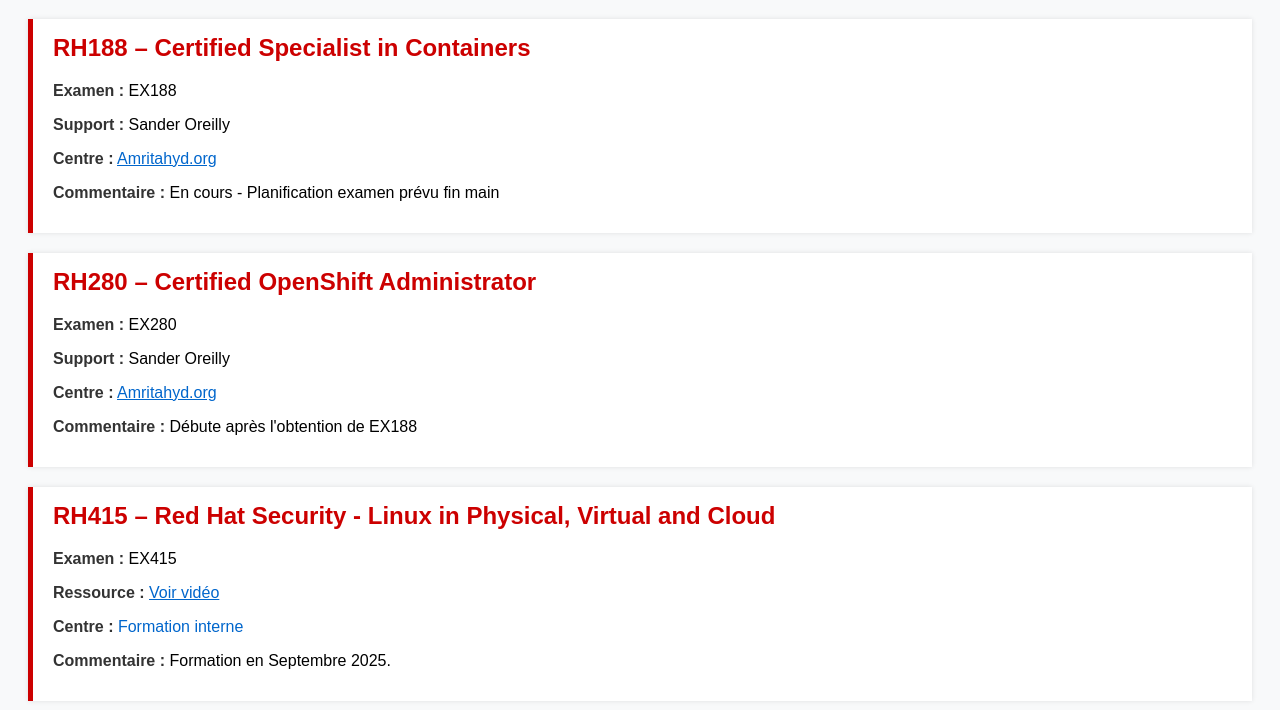
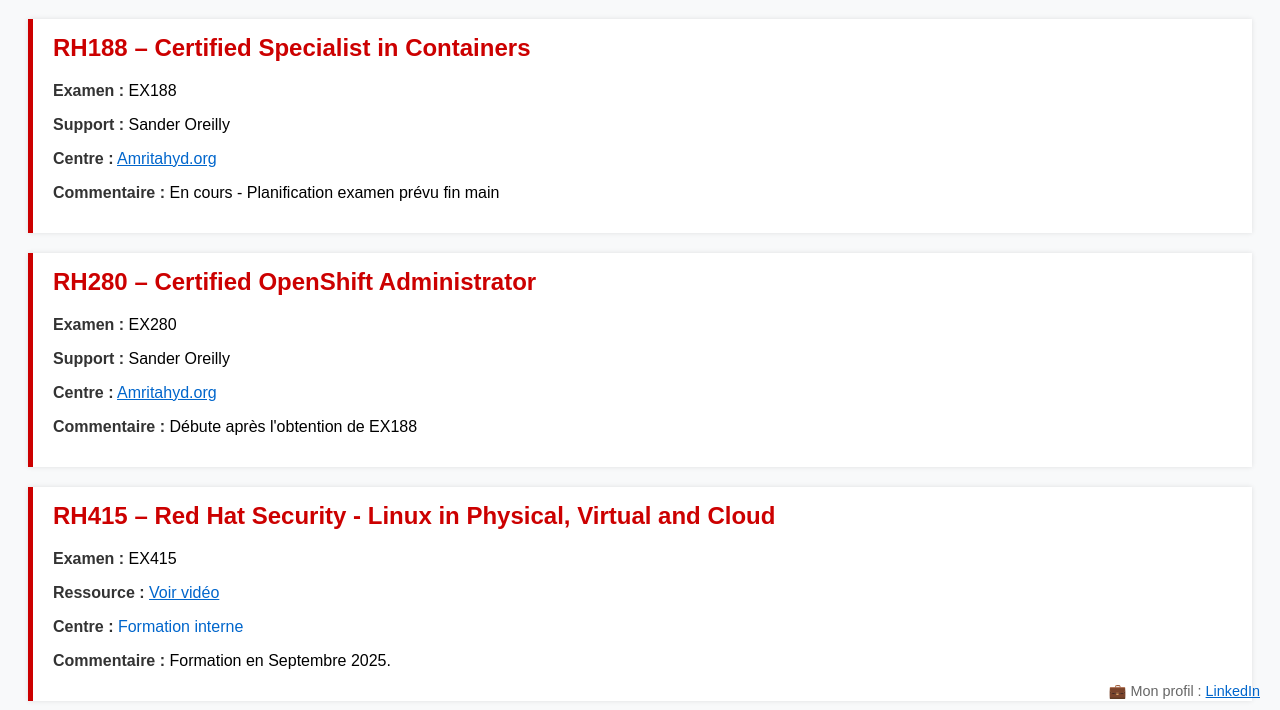
Before and after one commit to Sylvio04/parcours_RHCA, a plain HTML site: page index.html in a window 1280 px wide. Shown: the part 90-800 px from the top of the page. Drawn offline with Linux system fonts and the light colour scheme.

Commit message:
Ajout Profil Linkedin

```diff
--- a/index.html
+++ b/index.html
@@ -27,6 +27,15 @@
     a {
       color: #0066cc;
     }
+
+    footer {
+      position: absolute;
+      bottom: 10px;
+      right: 20px;
+      font-size: 0.9em;
+      color: #666;
+    }
+
   </style>
 </head>
 <body>
@@ -90,5 +99,9 @@
     <p><span class="label">Commentaire :</span> En attente.</p>
   </div>
 
+   <footer>
+    💼 Mon profil : <a href="https://www.linkedin.com/in/sylvio-richard-0873183a/" target="_blank">LinkedIn</a>
+  </footer>
+
 </body>
 </html>
```
